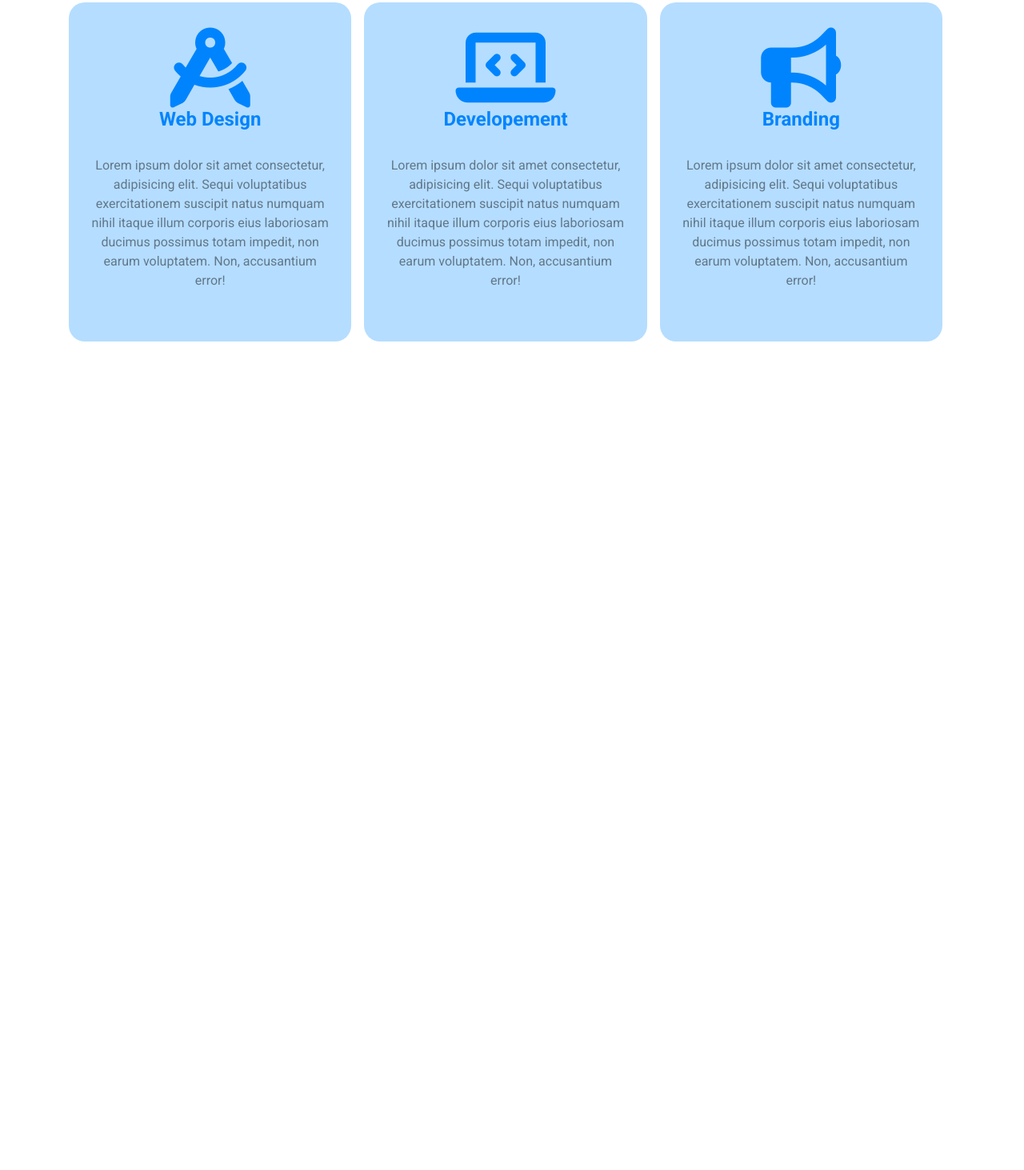
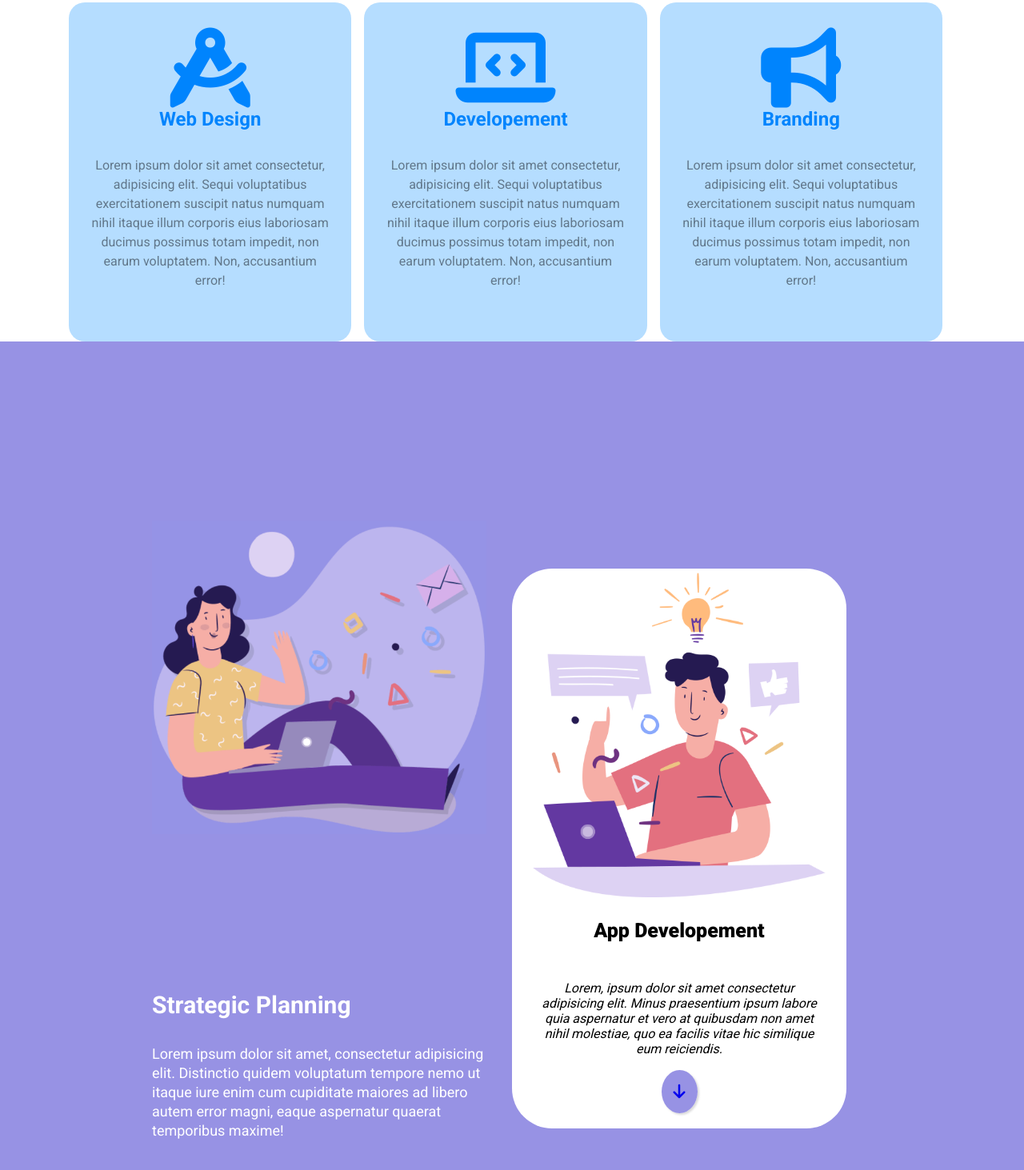
Before and after one commit to Claudio-DiGiovanni/htmlcss-responsive-layout, a plain HTML site: page index.html in a window 1280 px wide. Shown: the part 581-2044 px from the top of the page at 80% size. Before the commit the page ends 1008 px from the top, so only its background shows below. Drawn offline with Linux system fonts and the light colour scheme.

Commit message:
Add planning

```diff
--- a/css/style.css
+++ b/css/style.css
@@ -20,6 +20,11 @@ body{
     text-align: center;
 }
 
+.container-s{
+    max-width: 900px;
+    padding: 0 1rem;
+    margin: auto;
+}
 /* navbar */
 
 .nav-top{
@@ -170,3 +175,93 @@ body{
         width: 100%;
     }
 }
+
+/* Planning */
+
+#planning{
+    background-color: #9792e4;
+}
+
+#planning .container-s{
+    display: flex;
+    align-items: flex-end;
+    gap: 2rem;
+    padding: 4rem 0;
+}
+
+#planning .planning{
+    width: calc(50% - 2rem);
+    height: 920px;
+    align-self: flex-end;
+    color: white;
+    margin-bottom: 2rem;
+}
+
+#planning .planning h2{
+    font-size: 30px;
+    margin: 2rem 0;
+}
+
+#planning .planning p{
+    font-size: 18px;
+    line-height: 1.5rem;
+
+}
+
+#planning .app-developement{
+    width: calc(50% - 2rem);
+    background-color: white;
+    border-radius: 50px;
+    height: 700px;
+    margin-bottom: 2rem;
+    align-self: flex-end;
+}
+
+#planning .planning img{
+    width: 100%;
+    margin: 10rem 0;
+}
+
+#planning .app-developement img{
+    width: 100%;
+}
+
+#planning .app-developement h3{
+    font-size: 25px;
+    font-weight: 800;
+    margin: 1rem 0;
+}
+
+#planning .app-developement p{
+    font-style: italic;
+    padding: 2rem;
+}
+
+#planning .app-developement .btn{
+    font-size: 20px;
+    padding: 15px;
+    background-color: #9792e4;
+    border-radius: 50%;
+    margin-bottom: 5rem;
+    box-shadow: rgba(0, 0, 0, 0.15) 1.95px 1.95px 2.6px;
+}
+
+#planning .app-developement .btn:hover{
+    box-shadow: rgb(223, 223, 223) 3px 3px 6px 0px inset, rgba(255, 255, 255, 0.5) -3px -3px 6px 1px inset;
+}
+
+@media screen and (max-width:810px) {
+    #planning .container-s{
+        display: block;
+    }
+    #planning .planning{
+        width: 100%;
+        height: fit-content;
+    }
+
+    #planning .app-developement{
+        width: 100%;
+        margin: 2rem 0;
+        height: fit-content;
+    }
+}
--- a/index.html
+++ b/index.html
@@ -23,7 +23,7 @@
             <div class="container">
             <a href="#" class="logo"><img src="img/logo.png" alt="Logo"></a>
             <ul>
-                <li><a class="nav-link" href="#">Planning</a></li>
+                <li><a class="nav-link" href="#planning">Planning</a></li>
                 <li><a class="nav-link" href="#">Testimonials</a></li>
                 <li><a class="nav-link" href="#features">Features</a></li>
                 <li><a class="nav-link" href="#">About Us</a></li>
@@ -67,6 +67,22 @@
                 </div>
             </div>
         </section>
+
+        <section id="planning">
+            <div class="container-s">
+                <div class="planning">
+                    <img src="img/planning1.png">
+                    <h2>Strategic Planning</h2>
+                    <p>Lorem ipsum dolor sit amet, consectetur adipisicing elit. Distinctio quidem voluptatum tempore nemo ut itaque iure enim cum cupiditate maiores ad libero autem error magni, eaque aspernatur quaerat temporibus maxime!</p>
+                </div>
+                <div class="app-developement text-centered">
+                    <img src="img/planning2.png">
+                    <h3>App Developement</h3>
+                    <p>Lorem, ipsum dolor sit amet consectetur adipisicing elit. Minus praesentium ipsum labore quia aspernatur et vero at quibusdam non amet nihil molestiae, quo ea facilis vitae hic similique eum reiciendis.</p>
+                    <a href="#" class="btn"><i class="fa-solid fa-arrow-down"></i></a>
+                </div>
+            </div>
+        </section>
     </main>
 </body>
 </html>
```
Also changed, not shown: Screen/Responsive-Layout-Desktop.png (renamed from Responsive-Layout-Desktop.png), Screen/Responsive-Layout-Mobile.png (renamed from Responsive-Layout-Mobile.png), Screen/Responsive-Layout-Tablet.png (renamed from Responsive-Layout-Tablet.png).
